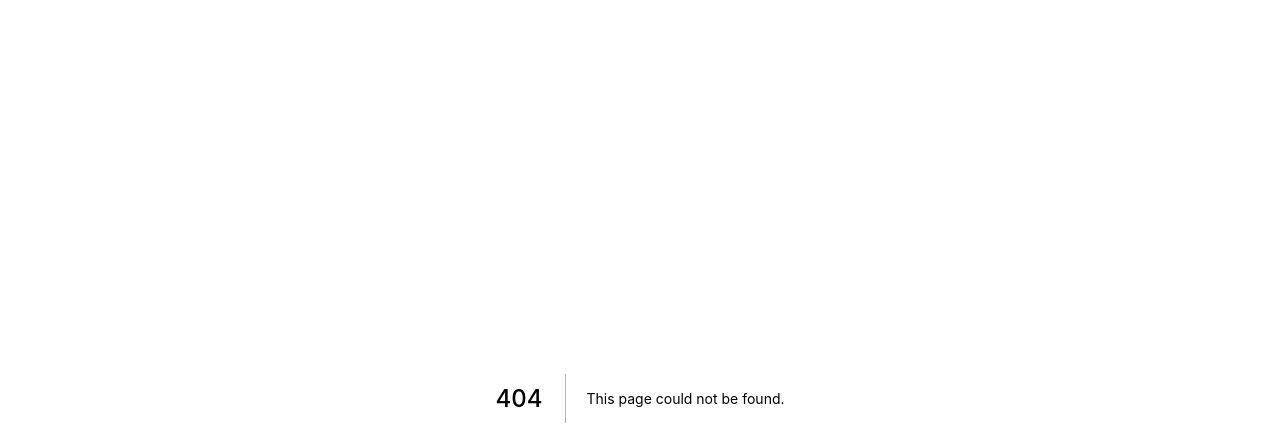
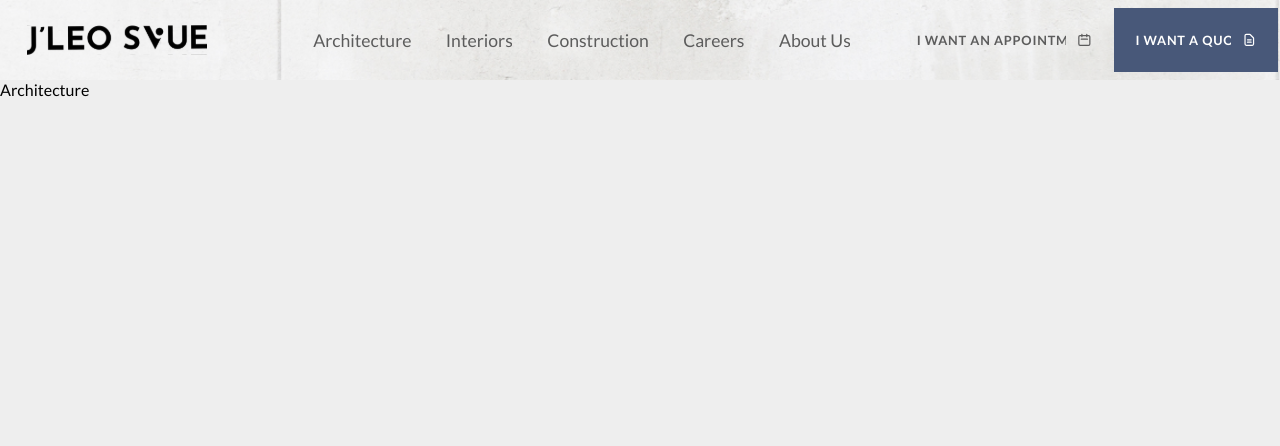
Before and after one commit to azula9713/jleo_svue-frontend, a Next.js app: page /case-study/architecture in a window 1280 px wide. Before the commit this address had no page. Shown: the top 446 px of the page. Built offline with nearby package versions, Linux system fonts and the light colour scheme.

Commit message:
Init mega menu items

```diff
--- a/components/Layout/Header.js
+++ b/components/Layout/Header.js
@@ -1,4 +1,5 @@
 import Link from 'next/link'
+import { useRouter } from 'next/router'
 import Image from 'next/image'
 import styled from 'styled-components'
 import NavLinks from '../../data/constants/NavLinks'
@@ -9,13 +10,19 @@ import { hoveredNavAtom } from '../../atoms/headerAtom'
 import defaultTheme from '../../styles/js/themeConfig'
 
 const Header = () => {
+  const router = useRouter()
+
   const [hoveredTitle, setHoveredTitle] = useRecoilState(hoveredNavAtom)
 
   return (
     <Headbar>
       <HeaderSection>
         <LinkContainer>
-          <ImageContainer>
+          <ImageContainer
+            onClick={() => {
+              router.push('/')
+            }}
+          >
             <Image
               src="/logojleo.svg"
               alt="J'LEO SVUE"
@@ -99,6 +106,7 @@ const ImageContainer = styled.div`
   align-items: center;
   justify-content: flex-start;
   position: relative;
+  cursor: pointer;
 `
 
 const NavLinkContainer = styled.nav`
--- a/components/Layout/MegaMenu.js
+++ b/components/Layout/MegaMenu.js
@@ -1,7 +1,9 @@
 import styled from 'styled-components'
 import { Fade } from 'react-reveal'
 import { useSetRecoilState } from 'recoil'
+
 import { hoveredNavAtom } from '../../atoms/headerAtom'
+import MenuItem from './MenuItem'
 
 const MegaMenu = ({ menuTitle }) => {
   const setHoveredTitle = useSetRecoilState(hoveredNavAtom)
@@ -15,7 +17,7 @@ const MegaMenu = ({ menuTitle }) => {
             setHoveredTitle('')
           }}
         >
-          {menuTitle}
+          <MenuItem navItem={menuTitle} />
         </Wrapper>
       </Fade>
     </MegaMenuContainer>
--- /dev/null
+++ b/components/Layout/MenuItem.js
@@ -0,0 +1,75 @@
+import Link from 'next/link'
+import styled from 'styled-components'
+
+import MegaMenuItems from '../../data/constants/MegaMenuItems'
+
+const MenuItem = ({ navItem }) => {
+  const menuLinks = MegaMenuItems[navItem.toLowerCase()]
+
+  return (
+    <ItemContainer>
+      <DataSection>
+        <Title>{navItem}</Title>
+        <MenuLinks>
+          {menuLinks?.links?.map((item, index) => {
+            if (!item.isExpandable) {
+              return (
+                <LinkItem key={index} href={item.link}>
+                  {item.name}
+                </LinkItem>
+              )
+            }
+
+            return <Item key={index}>{item.name}</Item>
+          })}
+        </MenuLinks>
+      </DataSection>
+      <ImageSection>imaghe</ImageSection>
+    </ItemContainer>
+  )
+}
+
+export default MenuItem
+
+const ItemContainer = styled.div`
+  display: flex;
+  align-items: center;
+  justify-content: space-between;
+  width: 100%;
+`
+
+const DataSection = styled.div`
+  width: 70%;
+  display: flex;
+  align-items: center;
+  justify-content: flex-start;
+  flex-direction: column;
+  padding: 2rem;
+`
+
+const ImageSection = styled.div`
+  width: 30%;
+`
+const Title = styled.label`
+  text-transform: uppercase;
+  letter-spacing: 1rem;
+  font-size: 3.5rem;
+  font-weight: 700;
+  width: 100%;
+  text-align: center;
+`
+
+const MenuLinks = styled.div`
+  margin-top: 1rem;
+  display: flex;
+  align-items: flex-start;
+  justify-content: center;
+  flex-direction: column;
+  width: 100%;
+`
+
+const Item = styled.div``
+
+const LinkItem = styled(Link)`
+  cursor: pointer;
+`
--- /dev/null
+++ b/data/constants/MegaMenuItems.js
@@ -0,0 +1,28 @@
+const MegaMenuItems = {
+  architecture: {
+    name: 'Architecture',
+    links: [
+      {
+        name: 'Services',
+        isExpandable: true,
+        link: '/architecture/services',
+      },
+      {
+        name: 'Case Study',
+        isExpandable: false,
+        link: '/case-study/architecture',
+      },
+      {
+        name: 'Pricing',
+        isExpandable: false,
+        link: '/pricing/architecture',
+      },
+    ],
+  },
+  interiors: {
+    name: 'Interiors',
+    links: [],
+  },
+}
+
+export default MegaMenuItems
--- /dev/null
+++ b/pages/case-study/architecture.js
@@ -0,0 +1,17 @@
+import Head from 'next/head'
+
+import Header from '../../components/Layout/Header'
+
+const Architecture = () => {
+  return (
+    <>
+      <Head>
+        <title>Case Study - Architecture</title>
+      </Head>
+      <Header />
+      <div>Architecture</div>
+    </>
+  )
+}
+
+export default Architecture
```
